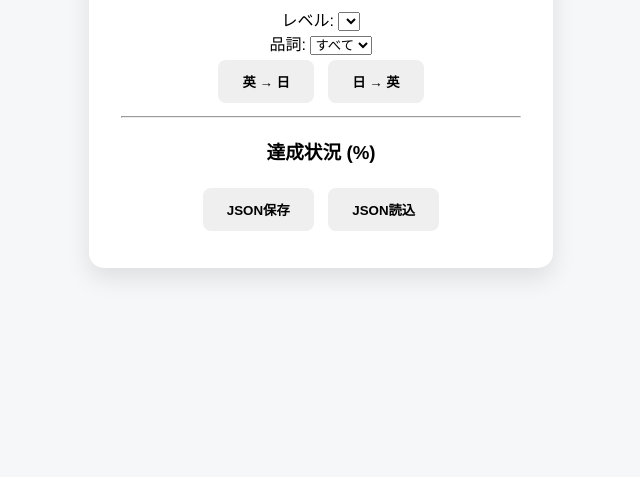
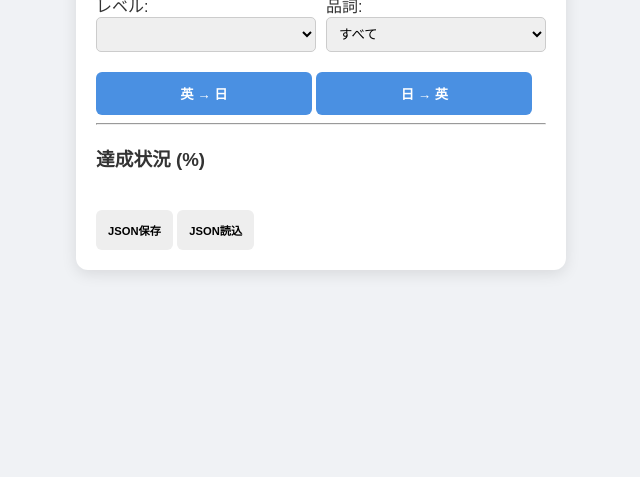
Before and after one commit to ken10murakami-stack/word-learning, a plain HTML site: page index.html in a window 1280 px wide. Shown: the part 323-800 px from the top of the page, without its empty margins (319-959 px from the left). Drawn offline with Linux system fonts and the light colour scheme.

Commit message:
Update style.css

```diff
--- a/style.css
+++ b/style.css
@@ -2,73 +2,34 @@
     --primary: #4a90e2;
     --success: #4caf50;
     --danger: #f44336;
-    --bg: #f5f7f9;
+    --text: #333;
+    --bg: #f0f2f5;
 }
 
-body {
-    font-family: 'Helvetica Neue', Arial, sans-serif;
-    background-color: var(--bg);
-    margin: 0;
-    display: flex;
-    justify-content: center;
-    align-items: center;
-    min-height: 100vh;
-}
-
-.container {
-    background: white;
-    padding: 2rem;
-    border-radius: 15px;
-    box-shadow: 0 10px 25px rgba(0,0,0,0.1);
-    width: 90%;
-    max-width: 400px;
-    text-align: center;
-}
-
+body { font-family: sans-serif; background: var(--bg); color: var(--text); margin: 0; display: flex; justify-content: center; align-items: center; min-height: 100vh; }
+.container { background: white; padding: 20px; border-radius: 12px; width: 95%; max-width: 450px; box-shadow: 0 4px 15px rgba(0,0,0,0.1); }
 .hidden { display: none; }
 
-/* カードデザイン */
-.card {
-    margin: 20px 0;
-    padding: 30px 15px;
-    border: 2px solid #eee;
-    border-radius: 12px;
-    min-height: 200px;
-    display: flex;
-    flex-direction: column;
-    justify-content: center;
-}
-
-.tag {
-    display: inline-block;
-    background: #eee;
-    padding: 2px 8px;
-    border-radius: 4px;
-    font-size: 0.8rem;
-    margin-bottom: 10px;
-}
+/* フィルタ周り */
+.filter-section { display: flex; gap: 10px; margin-bottom: 20px; }
+.control-group { flex: 1; text-align: left; }
+select { width: 100%; padding: 8px; border-radius: 5px; border: 1px solid #ccc; }
 
 /* ボタン */
-button {
-    padding: 12px 24px;
-    border: none;
-    border-radius: 8px;
-    cursor: pointer;
-    font-weight: bold;
-    transition: 0.2s;
-    margin: 5px;
-}
-
-button.primary { background: var(--primary); color: white; width: 100%; }
+button { border: none; border-radius: 6px; cursor: pointer; padding: 12px; font-weight: bold; transition: 0.2s; }
+.btn-main { width: 48%; background: var(--primary); color: white; }
+.btn-primary { width: 100%; background: var(--primary); color: white; font-size: 1.1rem; }
+.btn-back { background: transparent; color: var(--primary); padding: 5px; }
 .btn-correct { background: var(--success); color: white; flex: 1; }
 .btn-wrong { background: var(--danger); color: white; flex: 1; }
+.btn-outline { font-size: 0.7rem; background: #eee; margin-top: 20px; }
 
+/* クイズ表示 */
+.quiz-header { display: flex; justify-content: space-between; align-items: center; margin-bottom: 15px; }
+.card { border: 2px solid #eee; border-radius: 10px; padding: 40px 20px; text-align: center; min-height: 180px; margin-bottom: 20px; }
+.tag { background: #e0e0e0; padding: 3px 10px; border-radius: 20px; font-size: 0.8rem; display: inline-block; margin-bottom: 10px; }
 .judge-btns { display: flex; gap: 10px; }
 
-.status-view {
-    font-size: 0.9rem;
-    color: #666;
-    margin: 15px 0;
-    padding: 10px;
-    background: #f9f9f9;
-}
+/* 進捗グリッド */
+.stats-grid { display: grid; grid-template-columns: repeat(2, 1fr); gap: 10px; margin-top: 10px; font-size: 0.8rem; }
+.stat-item { background: #f9f9f9; padding: 8px; border-radius: 4px; border-left: 3px solid var(--primary); text-align: left; }
```
